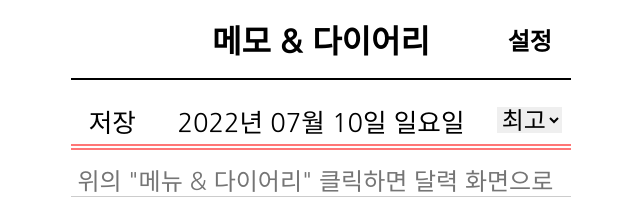
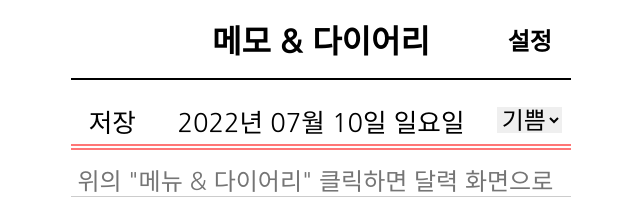
Before and after one commit to ws8313/memo-diary, a React (Create React App) app: page / in a window 1280 px wide. Both pictures are taken after a click on the button "10". Shown: the top 197 px of the page, without its empty margins (319-959 px from the left). Built offline with nearby package versions, Linux system fonts and the light colour scheme.

Commit message:
modify: emotion change

```diff
--- a/src/components/Diary.js
+++ b/src/components/Diary.js
@@ -97,13 +97,13 @@
   const getEmotion = () => {
     if (values) {
       if (values.content === "") {
-        return "최고";
+        return "기쁨";
       } else {
         const emotions = values.emotion;
         return emotions;
       }
     } else {
-      return "최고";
+      return "기쁨";
     }
   }
 
@@ -150,11 +150,15 @@
               onChange={emotionChangeHandler}
               defaultValue={emotion}
             >
-              <option>최고</option>
-              <option>좋음</option>
-              <option>보통</option>
-              <option>나쁨</option>
-              <option>최악</option>
+              <option>기쁨</option>
+              <option>행복</option>
+              <option>설렘</option>
+              <option>슬픔</option>
+              <option>우울</option>
+              <option>분노</option>
+              <option>짜증</option>
+              <option>후회</option>
+              <option>무난</option>
             </select>
           </div>
         </div>
--- a/src/components/Main.js
+++ b/src/components/Main.js
@@ -53,24 +53,40 @@
     }
   }
 
-  .best {
-    background-color: #64c96499;
+  .joy {
+    background-color: #e9a03299;
   }
 
-  .good {
-    background-color: #9dd77299;
+  .happy {
+    background-color: #fff25199;
   }
 
-  .normal {
-    background-color: #fdce1799;
+  .heartFluttering {
+    background-color: #ff72ba99;
   }
 
-  .bad {
-    background-color: #fd844699;
+  .gloomy {
+    background-color: #c272ff99;
   }
 
-  .worst {
-    background-color: #fd565f99;
+  .sad {
+    background-color: #7283ff99;
+  }
+
+  .annoying {
+    background-color: #5c8f4f99;
+  }
+
+  .regret {
+    background-color: #56977c99;
+  }
+
+  .anger {
+    background-color: #e9636399;
+  }
+
+  .soso {
+    background-color: #a9cd6299;
   }
 `;
 
@@ -92,16 +108,24 @@
     const keys = moment(date).format("YYYY. MM. DD");
     const values = JSON.parse(localStorage.getItem(keys));
     const emotions = values.emotion;
-    if (emotions === "최고") {
-      return "best";
-    } else if (emotions === "좋음") {
-      return "good";
-    } else if (emotions === "보통") {
-      return "normal";
-    } else if (emotions === "나쁨") {
-      return "bad";
+    if (emotions === "기쁨") {
+      return "joy";
+    } else if (emotions === "행복") {
+      return "happy";
+    } else if (emotions === "설렘") {
+      return "heartFluttering";
+    } else if (emotions === "우울") {
+      return "gloomy";
+    } else if (emotions === "슬픔") {
+      return "sad";
+    } else if (emotions === "짜증") {
+      return "annoying";
+    } else if (emotions === "후회") {
+      return "regret";
+    } else if (emotions === "분노") {
+      return "anger";
     } else {
-      return "worst";
+      return "soso";
     }
   }
 
```
